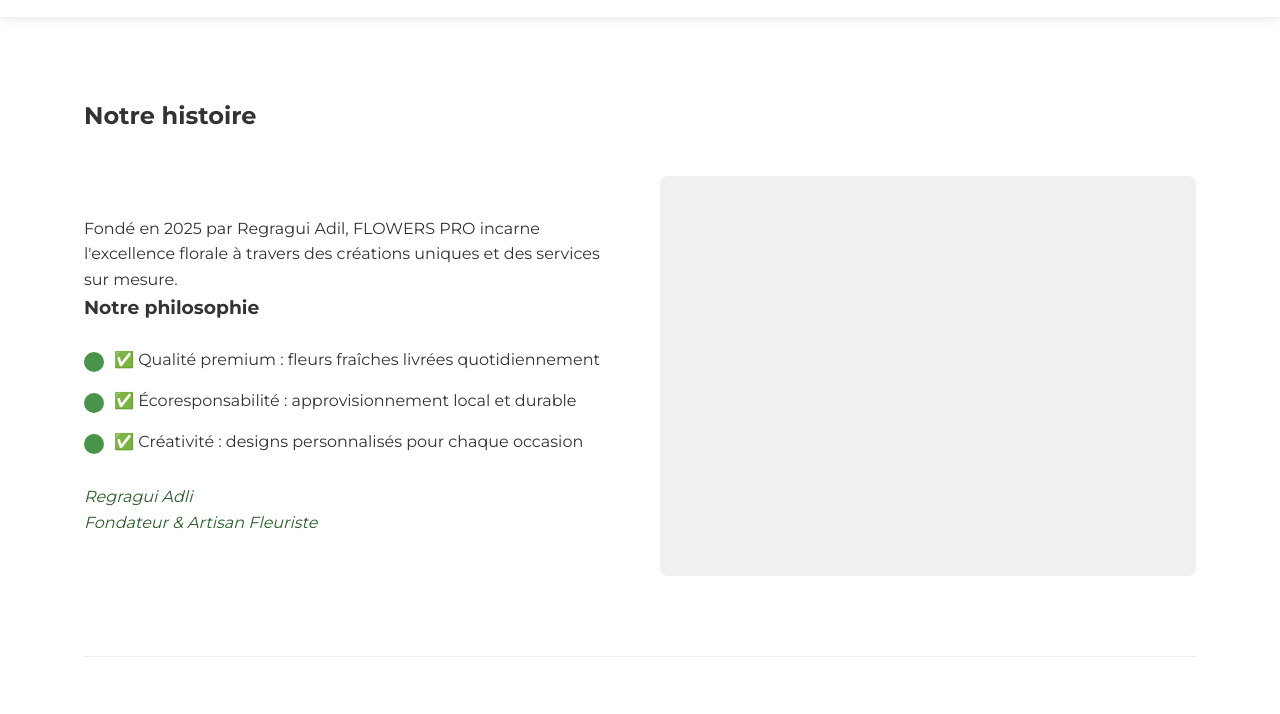
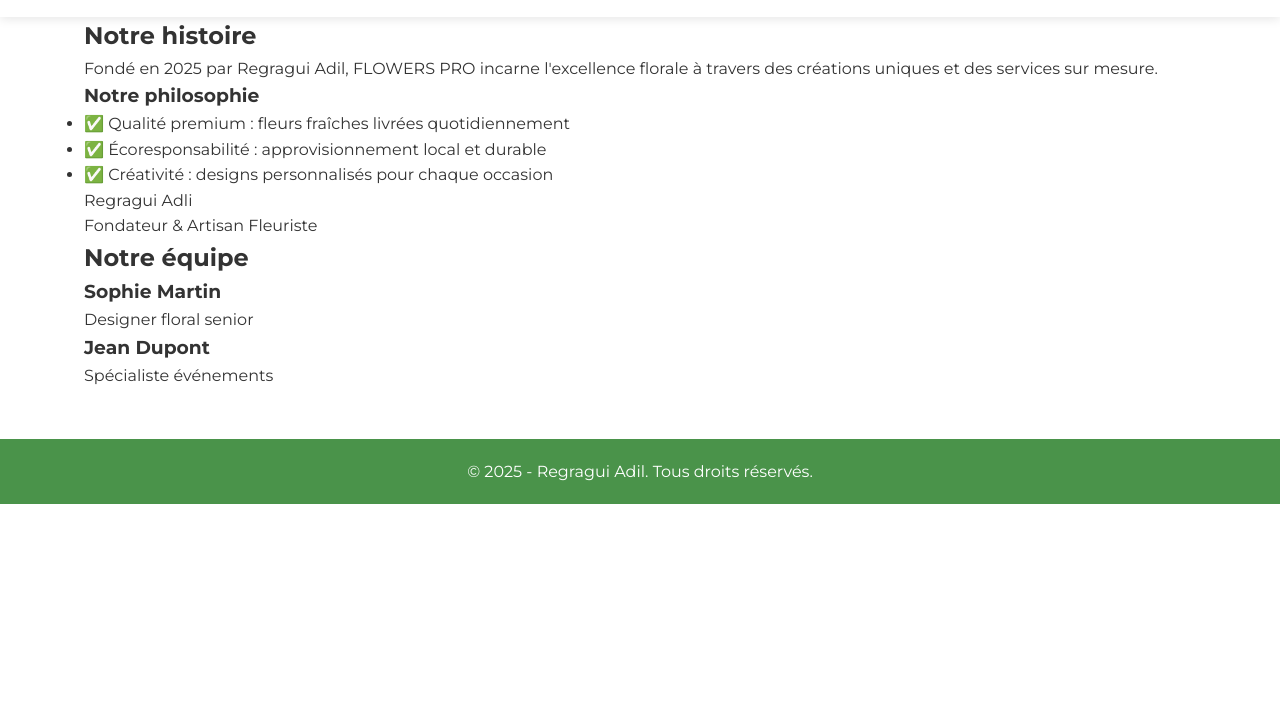
Before and after one commit to adilreg/adilreg, a plain HTML site: page about.html in a window 1280 px wide. Shown: the part 74-788 px from the top of the page. Drawn offline with nearby package versions, Linux system fonts and the light colour scheme; files that its build step writes are made by us from their sources; files whose address does not match are found by name.

Commit message:
Add files via upload

```diff
--- a/style.css
+++ b/style.css
@@ -20,12 +20,6 @@ body {
 }
 
 .container {
-    width: 90%;
-    max-width: 1200px;
-    margin: 0 auto;
-    padding: 0 20px;
-}
-.container1 {
     width: 90%;
     max-width: 1200px;
     margin: 0 auto;
@@ -109,106 +103,8 @@ body {
         justify-content: space-between;
         align-items: center;
     }
-	.header .container1 {
-        display: flex;
-        justify-content: space-between;
-        align-items: center;
-    }
 
     .logo {
         margin-bottom: 0;
     }
 }
-/* About Page Specific Styles */
-.about-section {
-    padding: 80px 0;
-}
-
-.about-content {
-    display: flex;
-    gap: 40px;
-    align-items: center;
-    margin-top: 40px;
-}
-
-.about-text {
-    flex: 1;
-}
-
-.about-image {
-    flex: 1;
-}
-
-.image-placeholder {
-    height: 400px;
-    background-color: #f0f0f0;
-    border-radius: 8px;
-    display: flex;
-    align-items: center;
-    justify-content: center;
-    color: #999;
-}
-
-.values-list {
-    margin: 25px 0;
-    list-style-type: none;
-}
-
-.values-list li {
-    margin-bottom: 15px;
-    padding-left: 30px;
-    position: relative;
-}
-
-.values-list li:before {
-    content: "";
-    position: absolute;
-    left: 0;
-    top: 5px;
-    width: 20px;
-    height: 20px;
-    background-color: var(--primary-color);
-    border-radius: 50%;
-}
-
-.signature {
-    margin-top: 30px;
-    font-style: italic;
-    color: var(--secondary-color);
-}
-
-.team-section {
-    padding: 60px 0;
-    border-top: 1px solid #eee;
-}
-
-.team-grid {
-    display: grid;
-    grid-template-columns: repeat(auto-fit, minmax(250px, 1fr));
-    gap: 30px;
-    margin-top: 40px;
-}
-
-.team-member {
-    text-align: center;
-}
-
-.member-photo {
-    width: 150px;
-    height: 150px;
-    border-radius: 50%;
-    background-color: #ddd;
-    margin: 0 auto 20px;
-    overflow: hidden;
-}
-
-@media (max-width: 768px) {
-    .about-content {
-        flex-direction: column;
-    }
-
-    .about-image {
-        order: -1;
-        width: 100%;
-    }
-}
```
